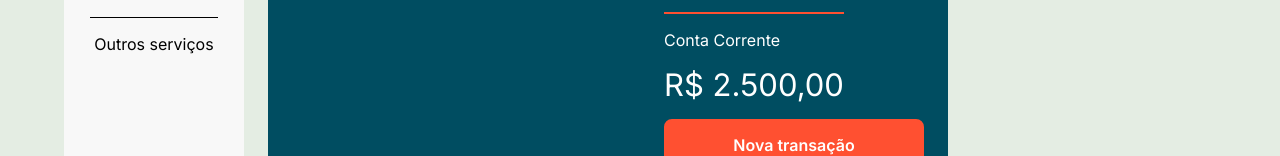
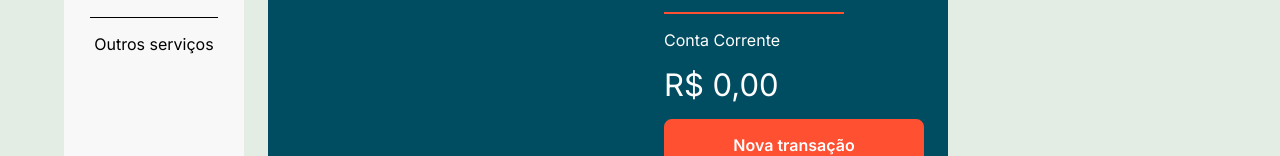
Before and after one commit to luckasnix/fiap-tech-challenge-2, a Next.js app: page /dashboard in a window 1280 px wide. Shown: the part 266-422 px from the top of the page. Built offline with nearby package versions, Linux system fonts and the light colour scheme.

Commit message:
feat: display real statement total (#21)

```diff
--- a/package.json
+++ b/package.json
@@ -16,7 +16,7 @@
     "next": "15.3.0",
     "react": "19.1.0",
     "react-dom": "19.1.0",
-    "zustand": "^5.0.5"
+    "zustand": "5.0.5"
   },
   "devDependencies": {
     "@eslint/eslintrc": "3.3.1",
--- a/src/components/dashboard-main/dashboard-main.tsx
+++ b/src/components/dashboard-main/dashboard-main.tsx
@@ -1,11 +1,11 @@
 "use client";
-
 import { useState } from "react";
 import { useWindowWidth } from "~/hooks/useWindowWidth";
-import { FinancialSummary } from "../financial-summary/financial-summary";
-import { SideMenu } from "../side-menu/side-menu";
-import { Statement } from "../statement/statement";
-import { TransactionModal } from "../transaction-modal/transaction-modal";
+import { FinancialSummary } from "~/components/financial-summary/financial-summary";
+import { SideMenu } from "~/components/side-menu/side-menu";
+import { Statement } from "~/components/statement/statement";
+import { TransactionModal } from "~/components/transaction-modal/transaction-modal";
+
 import styles from "./dashboard-main.module.css";
 
 export const DashboardMain = () => {
@@ -28,7 +28,6 @@ export const DashboardMain = () => {
         <FinancialSummary
           userName="Joana"
           date={Date.now()}
-          checkingAccountValue={250000}
           onNewTransactionButtonClick={openModal}
         />
 
--- a/src/components/financial-summary/financial-summary.tsx
+++ b/src/components/financial-summary/financial-summary.tsx
@@ -1,5 +1,7 @@
+"use client";
 import { Button } from "~/components/button/button";
 import { VectorImage } from "~/components/vector-image/vector-image";
+import useStatementStore from "~/stores/useStatementStore";
 import { formatDateLong } from "~/utils/date";
 import { formatCurrencyBRL } from "~/utils/currency";
 
@@ -8,16 +10,17 @@ import styles from "./financial-summary.module.css";
 export type FinancialSummaryProps = Readonly<{
   userName?: string;
   date: number;
-  checkingAccountValue: number;
   onNewTransactionButtonClick: () => void;
 }>;
 
 export const FinancialSummary = ({
   userName,
   date,
-  checkingAccountValue,
   onNewTransactionButtonClick,
-}: FinancialSummaryProps) => (
+}: FinancialSummaryProps) => {
+  const getTotal = useStatementStore(({ getTotal }) => getTotal);
+
+  return (
     <div className={styles.financialSummary}>
       {userName ? (
         <h2 className={styles.greetingText}>{`Olá, ${userName}! :)`}</h2>
@@ -34,7 +37,7 @@ export const FinancialSummary = ({
           <div className={styles.divider} />
           <div className={styles.checkingAccount}>
             <h4>Conta Corrente</h4>
-          <span>{formatCurrencyBRL(checkingAccountValue)}</span>
+            <span>{formatCurrencyBRL(getTotal())}</span>
           </div>
           <Button
             variant="dashPrimary"
@@ -47,3 +50,4 @@ export const FinancialSummary = ({
       </div>
     </div>
   );
+};
--- a/src/components/statement/statement.tsx
+++ b/src/components/statement/statement.tsx
@@ -2,6 +2,7 @@
 import { Button } from "~/components/button/button";
 import { VectorImage } from "~/components/vector-image/vector-image";
 import useStatementStore from "~/stores/useStatementStore";
+
 import styles from "./statement.module.css";
 import { TransactionItem } from "./transaction-item";
 
--- a/src/components/statement/transaction-item.tsx
+++ b/src/components/statement/transaction-item.tsx
@@ -3,6 +3,13 @@ import { formatCurrencyBRL } from "~/utils/currency";
 import styles from "./transaction-item.module.css";
 
 export type TransactionType = "deposito" | "saque" | "transferencia";
+
+export const positiveTransactionTypes: TransactionType[] = ["deposito"];
+
+export const negativeTransactionTypes: TransactionType[] = [
+  "saque",
+  "transferencia",
+];
 
 export const transactionTypesMap: Record<TransactionType, string> = {
   deposito: "Depósito",
@@ -23,7 +30,11 @@ export const TransactionItem = ({
   transactionType,
   date,
   value,
-}: TransactionProps) => (
+}: TransactionProps) => {
+  const isNegativeTransaction =
+    negativeTransactionTypes.includes(transactionType);
+
+  return (
     <div className={styles.transactionItem}>
       <p className={styles.month}>{month}</p>
       <div className={styles.wrapperTypeDate}>
@@ -32,6 +43,9 @@ export const TransactionItem = ({
         </span>
         <span className={styles.date}>{date}</span>
       </div>
-    <p className={styles.value}>{formatCurrencyBRL(value)}</p>
+      <p
+        className={styles.value}
+      >{`${isNegativeTransaction ? "-" : ""} ${formatCurrencyBRL(value)}`}</p>
     </div>
   );
+};
--- a/src/stores/useStatementStore.ts
+++ b/src/stores/useStatementStore.ts
@@ -1,6 +1,10 @@
 import { create } from "zustand";
 
-import type { TransactionProps } from "~/components/statement/transaction-item";
+import {
+  positiveTransactionTypes,
+  negativeTransactionTypes,
+  type TransactionProps,
+} from "~/components/statement/transaction-item";
 
 type Store = {
   transactions: Array<TransactionProps>;
@@ -10,7 +14,7 @@ type Store = {
     id: string,
     updatedData: Partial<TransactionProps>,
   ) => void;
-  getTotal: () => void;
+  getTotal: () => number;
 };
 
 const useStatementStore = create<Store>((set, get) => ({
@@ -29,7 +33,15 @@ const useStatementStore = create<Store>((set, get) => ({
     })),
   getTotal: () => {
     const { transactions } = get();
-    return transactions.reduce((sum, item) => sum + (item.value || 0), 0);
+    return transactions.reduce((accum, { value, transactionType }) => {
+      if (positiveTransactionTypes.includes(transactionType)) {
+        return accum + value;
+      }
+      if (negativeTransactionTypes.includes(transactionType)) {
+        return accum - value;
+      }
+      return accum;
+    }, 0);
   },
 }));
 
```
Also changed, not shown: 2 other files (tests, documents, lock files or other folders). Lines whose indentation alone changed are shown as unchanged.
